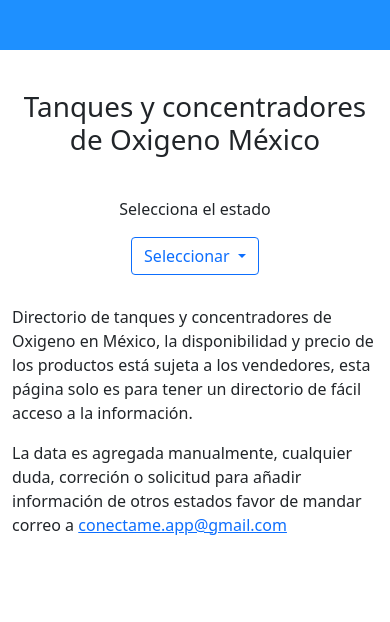
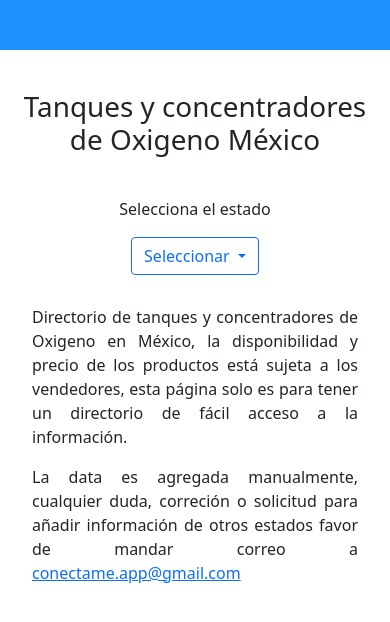
Before and after one commit to DYEWolf/tanques-oxigeno, an Angular app: page / in a window 390 px wide. Shown: the top 622 px of the page. Built offline with nearby package versions, Linux system fonts and the light colour scheme.

Commit message:
justify text and more media queries

```diff
--- a/src/app/app.component.css
+++ b/src/app/app.component.css
@@ -16,6 +16,14 @@ h5 {
   margin-bottom: 30px;
 }
 
+.disclaimer {
+  margin-top: 30px;
+  margin-bottom: 50px;
+  margin-right: 20px;
+  margin-left: 20px;
+  text-align: justify;
+}
+
 @media only screen and (min-width: 600px) {
   table {
     width: 80%;
@@ -26,4 +34,9 @@ h5 {
     align-items: center;
     justify-content: center;
   }
+
+  .disclaimer {
+    margin-right: 50px;
+    margin-left: 50px;
+  }
 }
--- a/src/app/app.component.html
+++ b/src/app/app.component.html
@@ -52,16 +52,19 @@
     </table>
   </div>
 
+  <div class="disclaimer">
     <p>
       Directorio de tanques y concentradores de Oxigeno en México, la
-    disponibilidad y precio de los productos está sujeta a los vendedores, esta
-    página solo es para tener un directorio de fácil acceso a la información.
+      disponibilidad y precio de los productos está sujeta a los vendedores,
+      esta página solo es para tener un directorio de fácil acceso a la
+      información.
     </p>
     <p>
-    La data es agregada manualmente, cualquier duda, correción o solicitud para
-    añadir información de otros estados favor de mandar correo a
+      La data es agregada manualmente, cualquier duda, correción o solicitud
+      para añadir información de otros estados favor de mandar correo a
       <a href="mailto:conectame.app@gmail.com?subject=Soporte"
         >conectame.app@gmail.com</a
       >
     </p>
   </div>
+</div>
```
Lines whose indentation alone changed are shown as unchanged.
